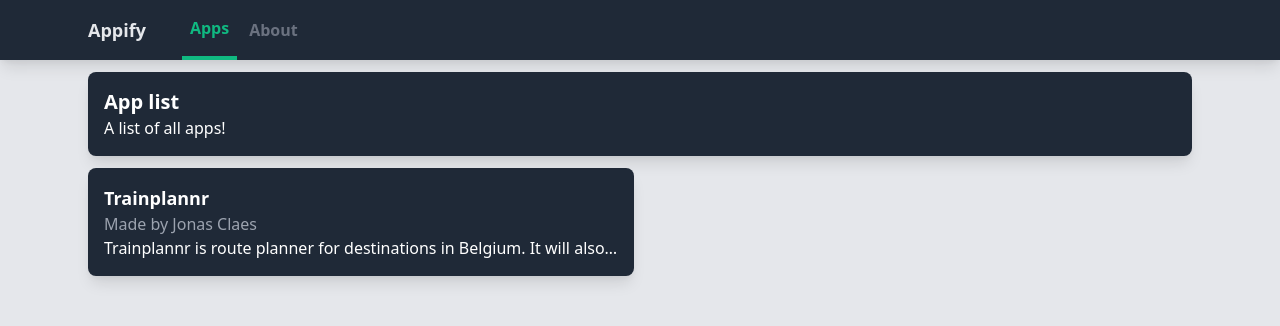
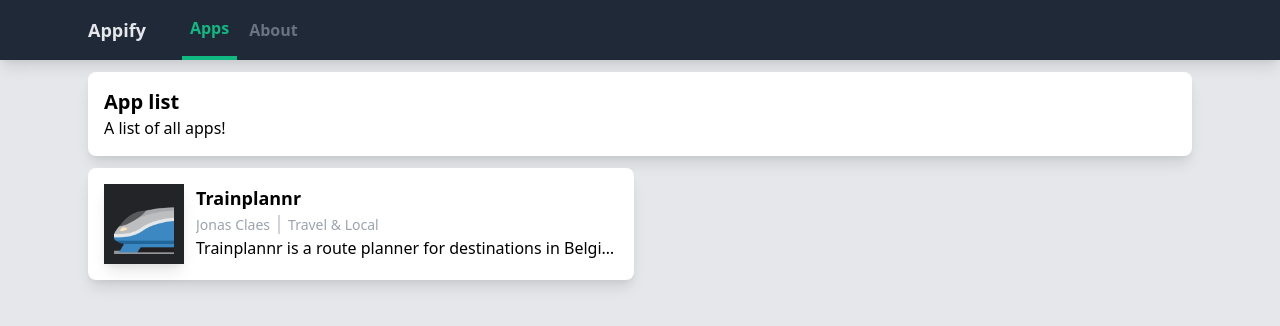
Before and after one commit to jonasclaes/appstore-jonasclaes-be, a Vue app: page / in a window 1280 px wide. Shown: the top 326 px of the page. Built offline with nearby package versions, Linux system fonts and the light colour scheme.

Commit message:
Updated index

```diff
--- a/apps.json
+++ b/apps.json
@@ -4,6 +4,7 @@
     "name": "Trainplannr",
     "author": "Jonas Claes",
     "category": "Travel & Local",
+    "description": "Trainplannr is a route planner for destinations in Belgium. It will also show the physical train carriages that make up the train. Train timetables and planning will be obtained through an external API, provided by the NMBS and iRail. Train compositions are retrieved from NMBS and iRail API.",
     "icon": "icon.png",
     "file": "app-debug.apk",
     "images": [
--- a/src/components/AppList.vue
+++ b/src/components/AppList.vue
@@ -1,6 +1,6 @@
 <template>
   <div class="grid grid-cols-1 md:grid-cols-2 gap-3">
-    <div class="bg-gray-800 text-white rounded-lg shadow-lg p-4 col-span-1 md:col-span-2">
+    <div class="bg-white rounded-lg shadow-lg p-4 col-span-1 md:col-span-2">
       <h1 class="font-semibold text-xl">App list</h1>
       <p>A list of all apps!</p>
     </div>
@@ -8,10 +8,16 @@
     <div v-for="app in apps" v-bind:key="app.id">
       <router-link
           :to="`/app/${app.id}`">
-        <div class="bg-gray-800 text-white rounded-lg shadow-lg p-4">
-          <h2 class="font-semibold text-lg">{{ app.name }}</h2>
-          <h3 class="text-gray-400">Made by {{ app.author }}</h3>
-          <p class="truncate">Trainplannr is route planner for destinations in Belgium. It will also show the physical train carriages that make up the train. Train timetables and planning will be obtained through an external API, provided by the NMBS and iRail. Train compositions are retrieved from NMBS and iRail API.</p>
+        <div class="bg-white rounded-lg shadow-lg p-4 flex gap-3 content-start">
+          <img :src="`/assets/img/${app.id}/${app.icon}`" alt="Icon" class="h-full max-h-20 shadow-lg">
+          <div class="flex flex-col overflow-x-hidden content-start">
+            <h2 class="font-semibold text-lg">{{ app.name }}</h2>
+            <div>
+              <span class="text-gray-400 text-sm pr-2 mr-2 border-gray-300 border-r-2">{{ app.author }}</span>
+              <span class="text-gray-400 text-sm">{{ app.category }}</span>
+            </div>
+            <p class="truncate">{{ app.description }}</p>
+          </div>
         </div>
       </router-link>
     </div>
```
